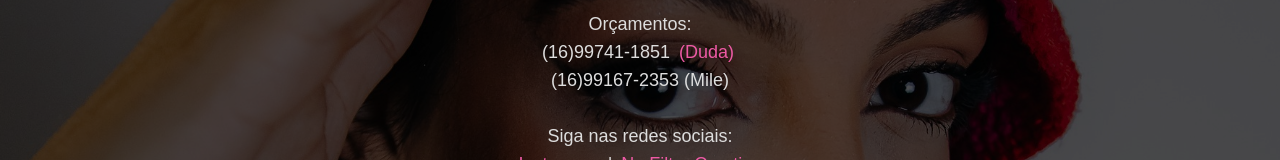
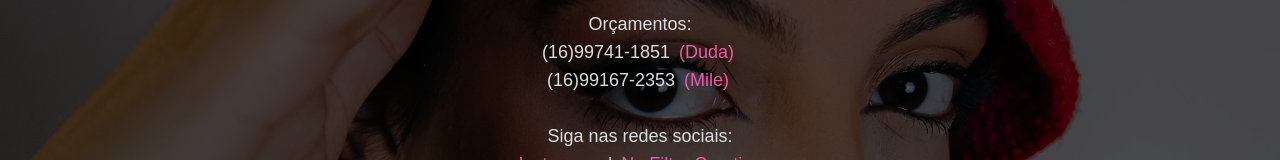
Before and after one commit to vLecaBR/djfranzoni-portfolio, a React (Create React App) app: page / in a window 1280 px wide. Shown: the part 2824-2984 px from the top of the page. Built offline with nearby package versions, Linux system fonts and the light colour scheme.

Commit message:
link da duda e mile funcionais

```diff
--- a/src/Components/Contact/index.jsx
+++ b/src/Components/Contact/index.jsx
@@ -21,8 +21,8 @@ export default function Contact() {
         <Title>Contato / Redes Sociais</Title>
         <ContactText>
           Orçamentos: <br />
-          (16)99741-1851 <a href= "wa.me/message/TVVQBSUNBZPKA1" target="_blank" rel="noopener noreferrer">(Duda)</a><br />
-          (16)99167-2353 (Mile)<br /><br />
+          (16)99741-1851 <a href= "https://wa.me/5516997411851" target="_blank" rel="noopener noreferrer">(Duda)</a> <br />
+          (16)99167-2353 <a href= "https://wa.me/5516991672353" target="_blank" rel="noopener noreferrer">(Mile)</a> <br /><br />
           Siga nas redes sociais:<br />
           <a href="https://www.instagram.com/franzoni.dj/" target="_blank" rel="noopener noreferrer"> Instagram </a> |
           <a href="https://www.instagram.com/nofilter_creative" target="_blank" rel="noopener noreferrer"> No Filter Creative</a>
```
